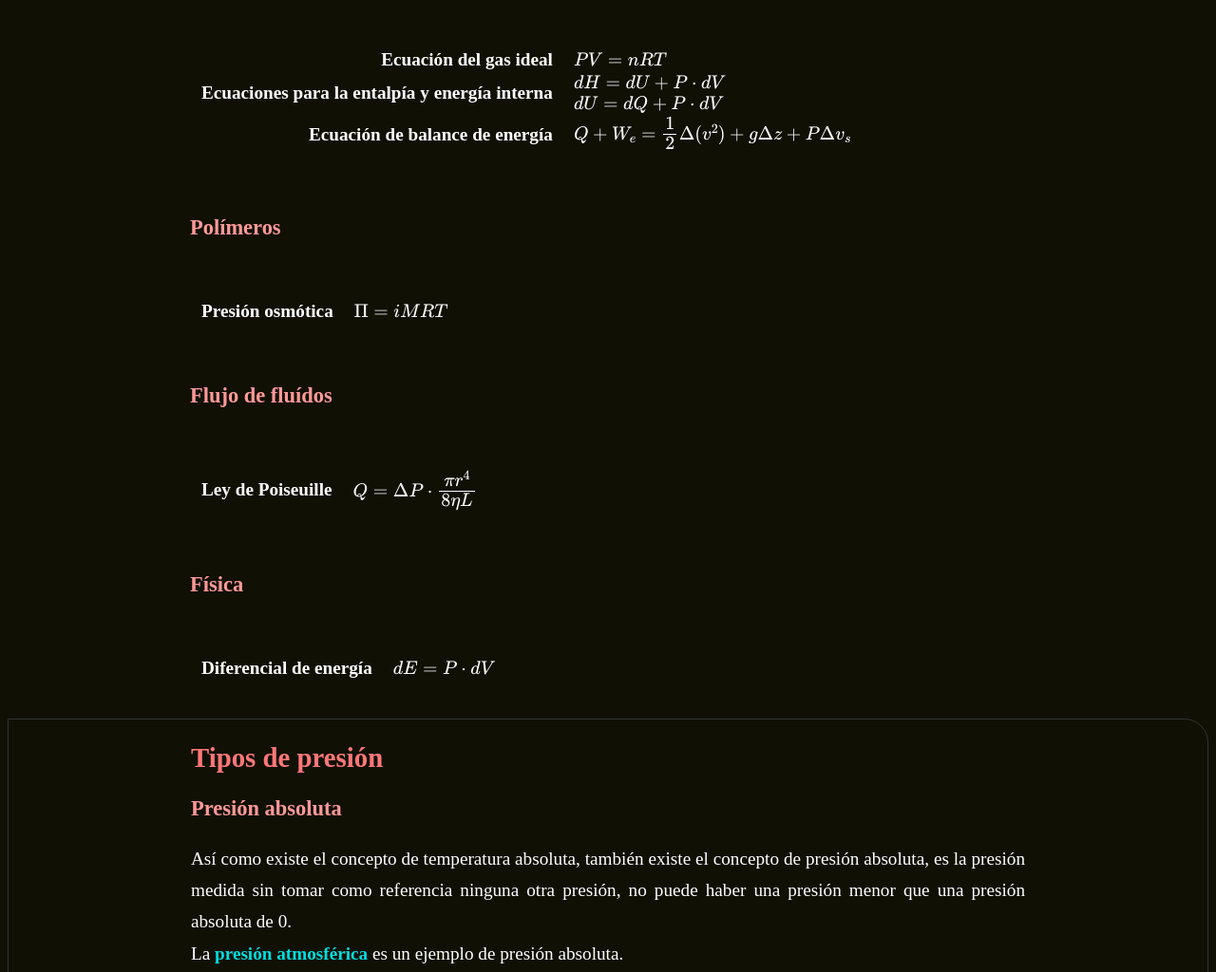
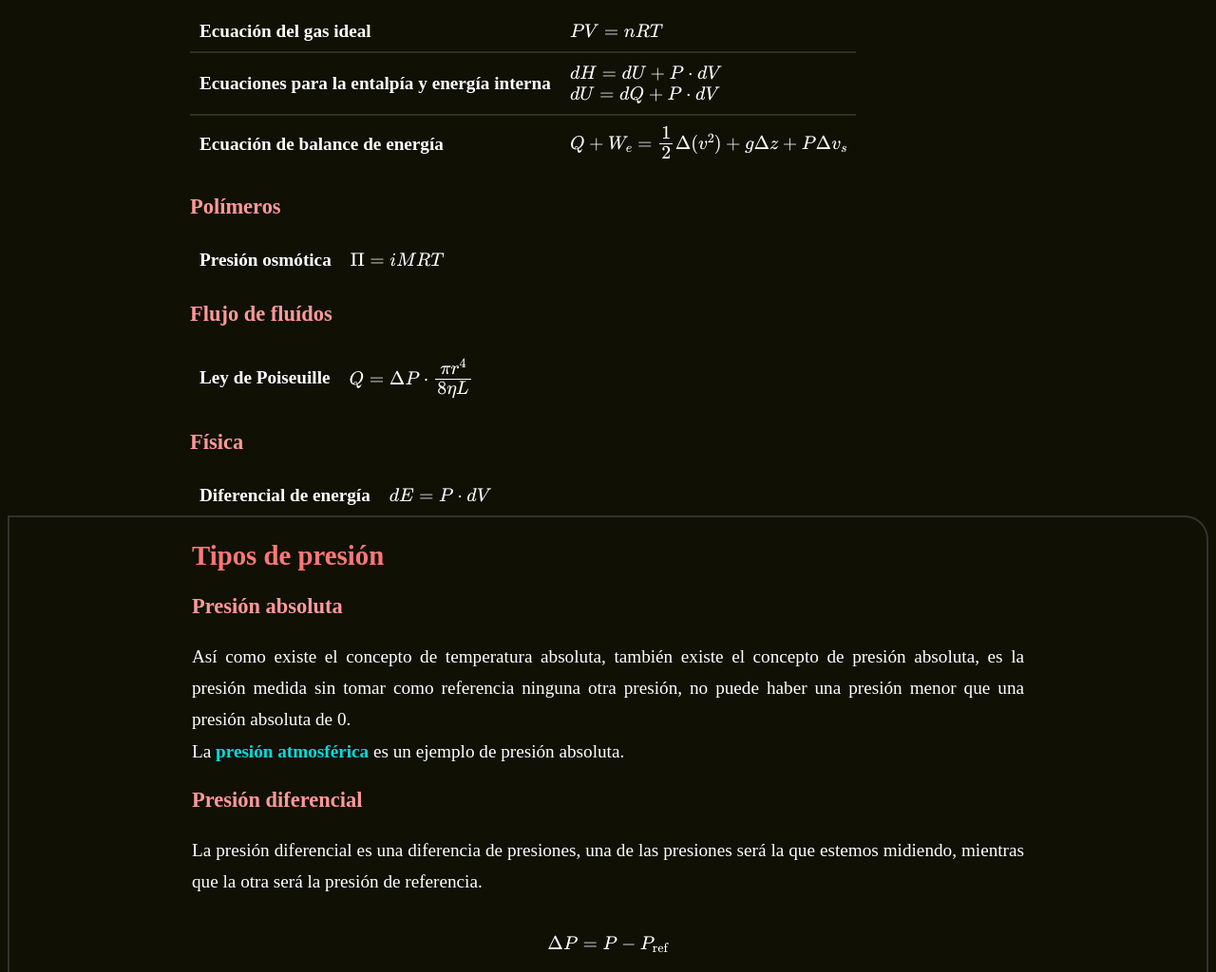
Before and after one commit to Aztronimus/strawredberry, a plain HTML site: page pressure/001_pressure.html in a window 1280 px wide. Shown: the part 920-1944 px from the top of the page at 95% size. Drawn offline with nearby package versions, Linux system fonts and the light colour scheme.

Commit message:
table in pressure fixed

```diff
--- a/pressure/001_pressure.html
+++ b/pressure/001_pressure.html
@@ -26,7 +26,7 @@
 			Al realizar operaciones utilizando dichas fórmulas nos enfrentaremos a la identificación e interpretación de la información y al manejo correcto de unidades.
 		</p>
 		<h3>Fisicoquímica</h3>
-		<table class="t1">
+		<div class="t1"><table>
 			<tr>
 				<th>Ecuación del gas ideal</th>
 				<td>\(PV = nRT\)</td>
@@ -42,28 +42,28 @@
 				<th>Ecuación de balance de energía</th>
 				<td>\(Q + W_e = \cfrac{1}{2}\Delta(v^2) + g\Delta z + P\Delta v_s\)</td>
 			</tr>
-		</table>
+		</table></div>
 		<h3>Polímeros</h3>
-		<table class="t1">
+		<div class="t1"><table>
 			<tr>
 				<th>Presión osmótica</th>
 				<td>\(\Pi = iMRT\)</td>
 			</tr>
-		</table>
+		</table></div>
 		<h3>Flujo de fluídos</h3>
-		<table class="t1">
+		<div class="t1"><table>
 			<tr>
 				<th>Ley de Poiseuille</th>
 				<td>\(Q = \Delta P \cdot \cfrac{\pi r^4}{8 \eta L}\)</td>
 			</tr>
-		</table>
+		</table></div>
 		<h3>Física</h3>
-		<table class="t1">
+		<div class="t1"><table>
 			<tr>
 				<th>Diferencial de energía</th>
 				<td>\(dE = P \cdot dV\)</td>
 			</tr>
-		</table>
+		</table></div>
 	</div>
 	<div class="d1">
 		<h2>Tipos de presión</h2>
@@ -195,7 +195,7 @@
 		</ul>
 	</div>
 	<footer>
-		<table class="t1">
+		<div class="t1"><table>
 			<tr>
 				<th>Creado por:</th>
 				<td>Alejandro Brem Daan Mora Gonzalez</td>
@@ -204,7 +204,7 @@
 				<th>Contacto: </th>
 				<td><a href="mailto:galaxy3dx@live.com.mx">galaxy3dx@live.com.mx</a></td>
 			</tr>
-		</table>
+		</table></div>
 	</footer>
 </body>
 </html>
--- a/pressure/style.css
+++ b/pressure/style.css
@@ -1,5 +1,8 @@
 :root {
 	--v1: 15vw;
+	/* gray border */
+	--v2: #333;
+	--v3: #303020;
 }
 
 @media (max-width:  800px) {
@@ -32,7 +35,7 @@ ul {
 h2,
 h3,
 ul.p1,
-table.t1,
+div.t1,
 p {
 	padding-left: var(--v1);
 	padding-right: var(--v1);
@@ -46,23 +49,26 @@ ul li {
 }
 
 p,
-footer,
-table.t1 {
+footer {
 	overflow-x: auto;
 }
 
-table.t1 {
-	padding-top: 40px;
-	padding-bottom: 40px;
+div.t1 table {
+	border-collapse: collapse;
 }
 
-table.t1 th {
-	text-align: right;
+div.t1 table th {
+	text-align: left;
 }
 
-table.t1 th,
-table.t1 td {
-	padding: 0 10px;
+div.t1 table tr:not(:last-child) {
+	/*background-color: black;*/
+	border-bottom: 2px solid var(--v3);
+}
+
+div.t1 table th,
+div.t1 table td {
+	padding: 10px;
 }
 
 h1 {
@@ -82,7 +88,11 @@ b {
 	color: #0dd;
 }
 
+div {
+	overflow-x: auto;
+}
+
 div.d1:nth-child(even) {
-	border: 1px solid #333;
+	border: 2px solid var(--v2);
 	border-radius: 0 25px;
 }
```
